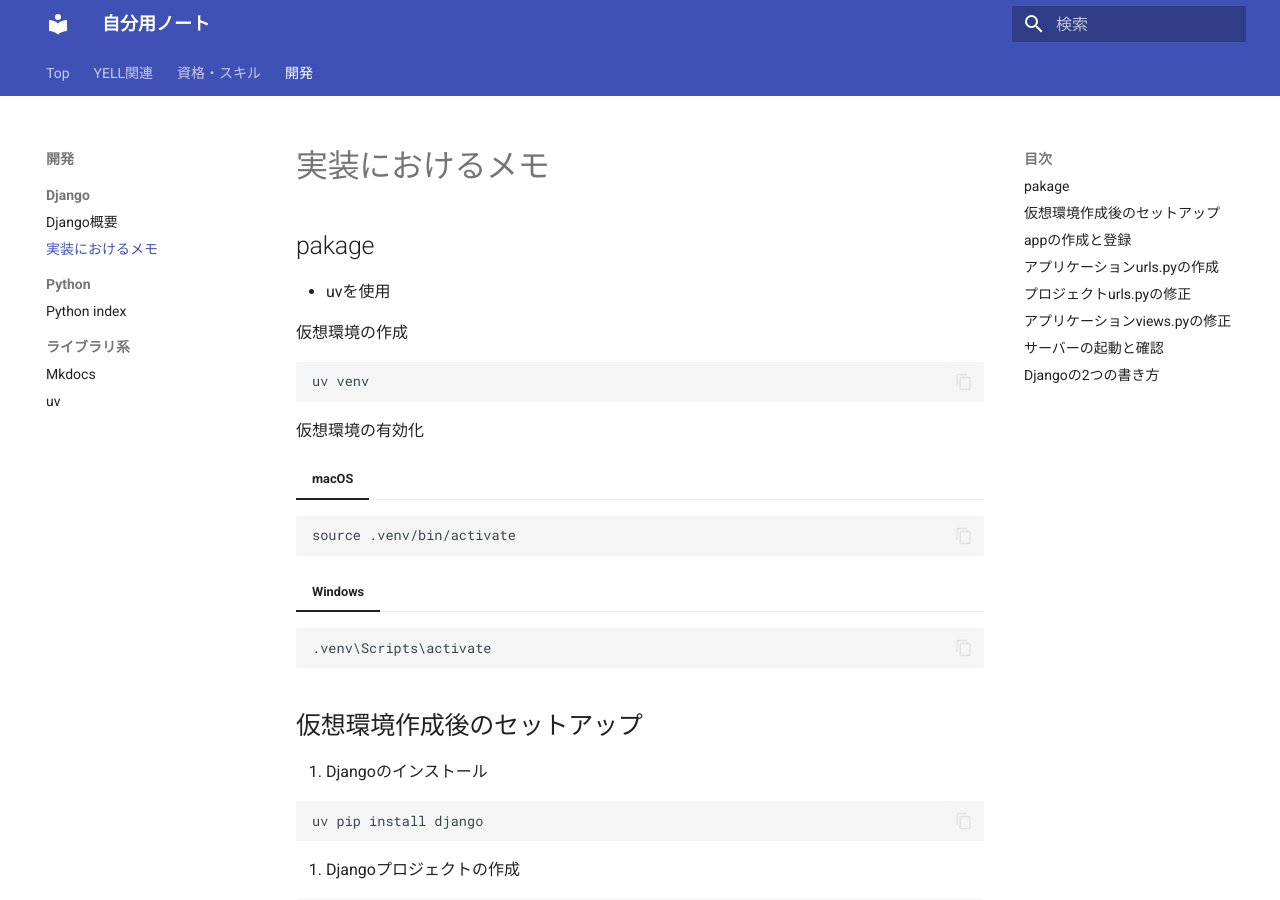
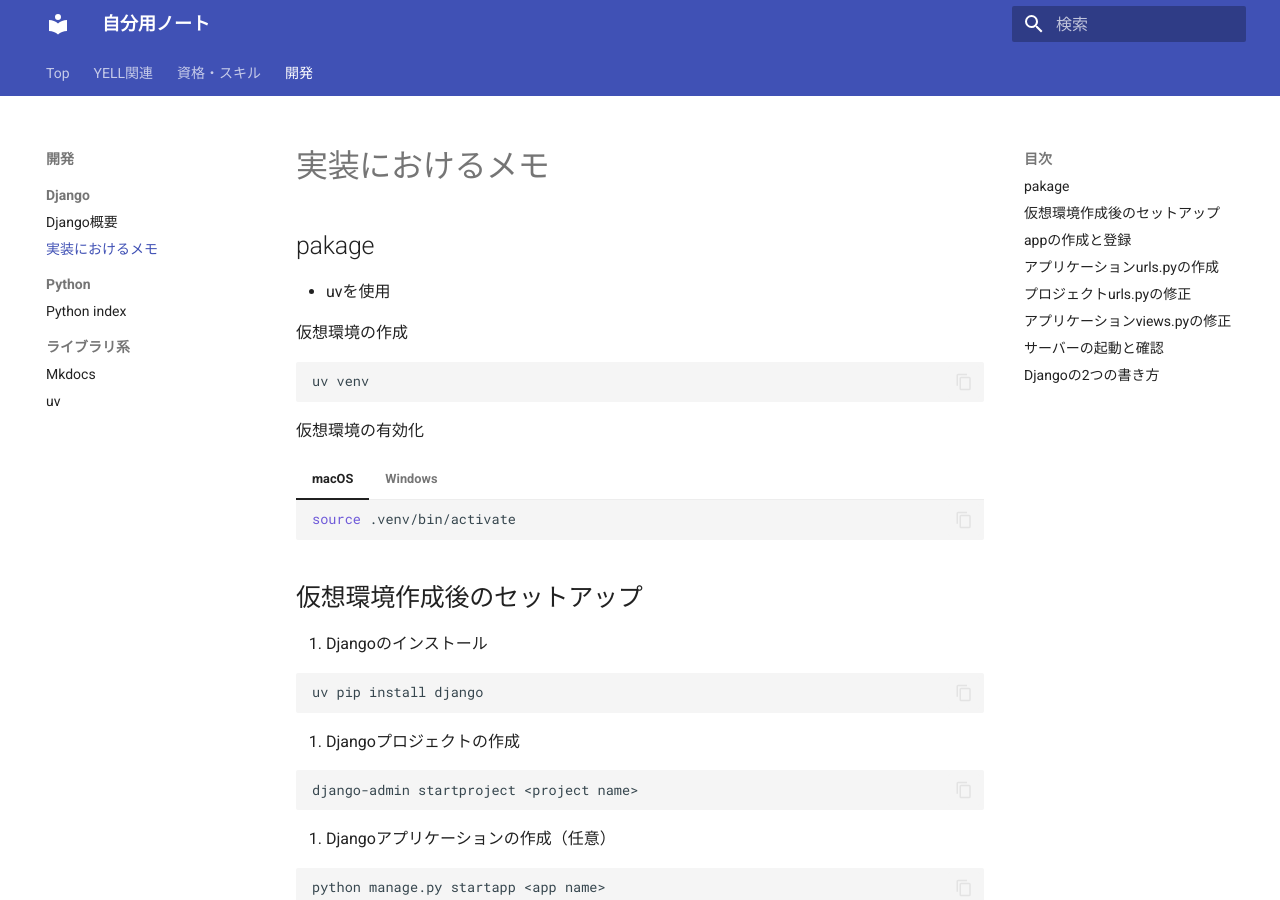
Before and after one commit to Michitaro28/Notes, an MkDocs documentation site: the page built from docs/開発/Django/実装メモ.md, in a window 1280 px wide and 900 px high. Built offline with MkDocs 1.6.1 and Material for MkDocs 9.7.7, drawn with Linux system fonts in a browser that asks for light colours.

Commit message:
タブの箇所修正

````diff
--- a/docs/開発/Django/実装メモ.md
+++ b/docs/開発/Django/実装メモ.md
@@ -12,16 +12,15 @@ uv venv
 仮想環境の有効化
 
 === "macOS"
-
-```uv
-source .venv/bin/activate
-```
+    ```bash
+    source .venv/bin/activate
+    ```
 
 === "Windows"
 
-```uv
-.venv\Scripts\activate
-```
+    ```bash
+    .venv\Scripts\activate
+    ```
 
 
 
````
